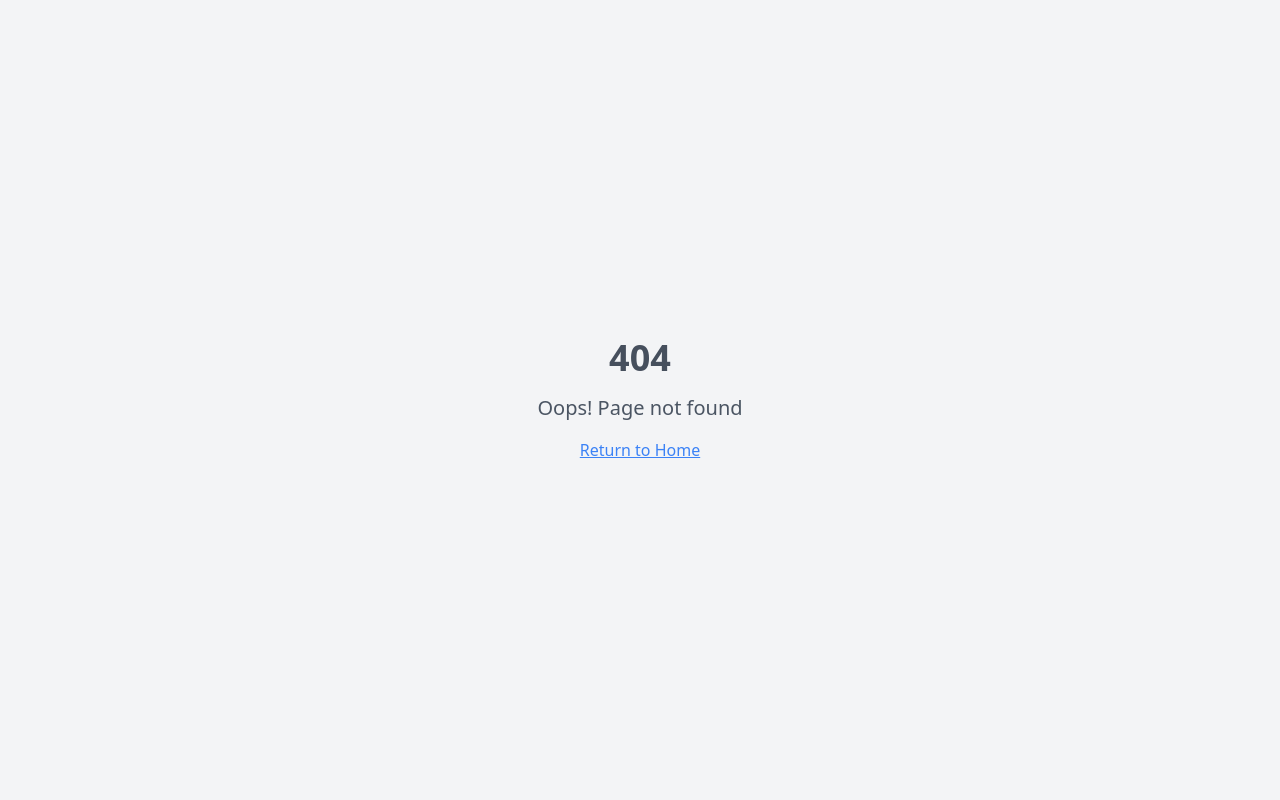
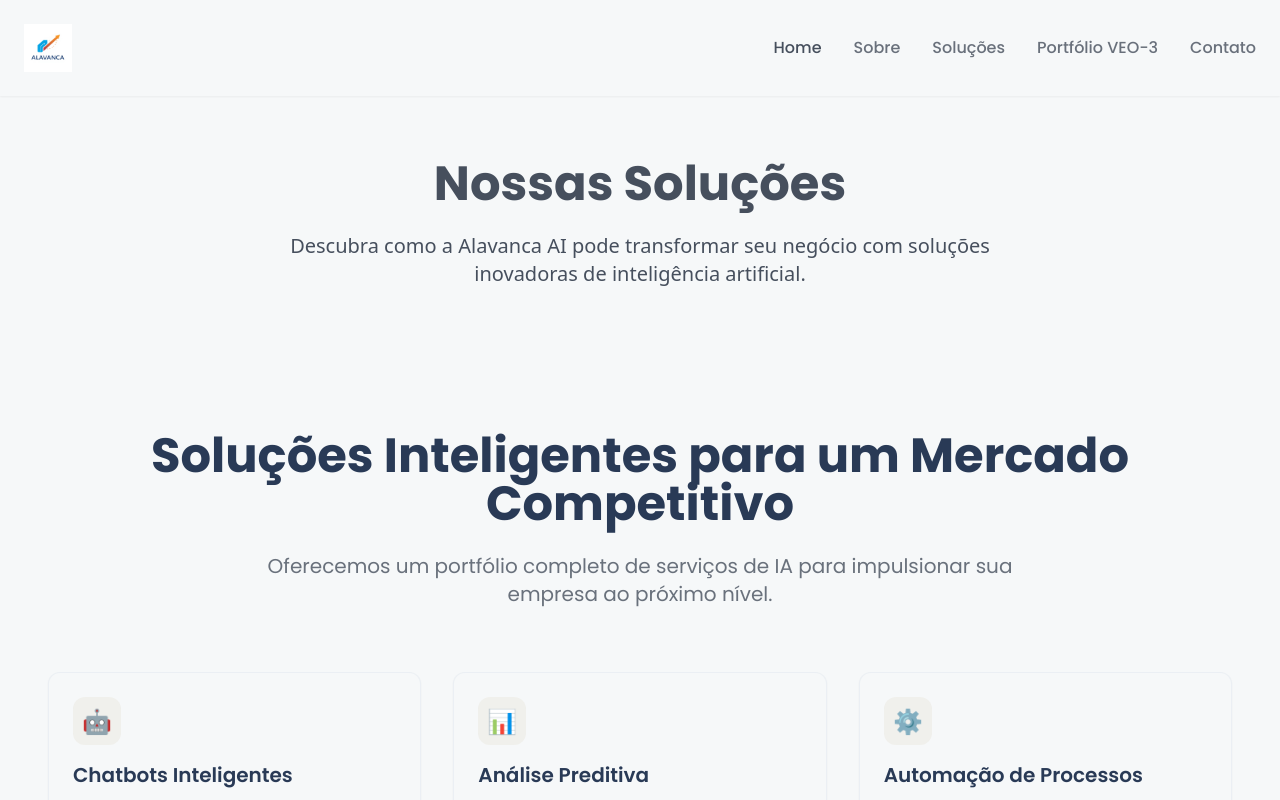
Before and after one commit to alef-tav/alavanca-ai-so-clean, a React (Vite) app: page /solutions in a window 1280 px wide. Before the commit this address had no page. Shown: the top 800 px of the page. Built offline with nearby package versions, Linux system fonts and the light colour scheme.

Commit message:
Fix logo and menu issues
The AI will update the logo across all pages to the correct version and ensure it is proportionally sized. It will also fix the menu functionality on all pages and create a new "Soluções" page, verifying that the menu works correctly on all pages, including the new one.

```diff
--- a/src/App.tsx
+++ b/src/App.tsx
@@ -5,6 +5,7 @@ import { QueryClient, QueryClientProvider } from "@tanstack/react-query";
 import { BrowserRouter, Routes, Route } from "react-router-dom";
 import Index from "./pages/Index";
 import About from "./pages/About";
+import Solutions from "./pages/Solutions";
 import Portfolio from "./pages/Portfolio";
 import Contact from "./pages/Contact";
 import Upload from "./pages/Upload";
@@ -21,6 +22,7 @@ const App = () => (
         <Routes>
           <Route path="/" element={<Index />} />
           <Route path="/about" element={<About />} />
+          <Route path="/solutions" element={<Solutions />} />
           <Route path="/portfolio" element={<Portfolio />} />
           <Route path="/upload" element={<Upload />} />
           <Route path="/contact" element={<Contact />} />
--- a/src/components/Header.tsx
+++ b/src/components/Header.tsx
@@ -1,5 +1,5 @@
 import { Button } from "@/components/ui/button";
-import logo from "@/assets/logo.png";
+import logo from "@/assets/alavanca-logo.png";
 
 const Header = () => {
   return (
@@ -10,7 +10,7 @@ const Header = () => {
             <img
               src={logo}
               alt="Alavanca AI Logo"
-              className="h-10 w-auto object-contain"
+              className="h-12 w-auto object-contain"
             />
           </div>
 
@@ -21,7 +21,7 @@ const Header = () => {
             <a href="/about" className="font-poppins text-foreground/80 hover:text-accent transition-colors font-medium">
               Sobre
             </a>
-            <a href="/#solutions" className="font-poppins text-foreground/80 hover:text-accent transition-colors font-medium">
+            <a href="/solutions" className="font-poppins text-foreground/80 hover:text-accent transition-colors font-medium">
               Soluções
             </a>
             <a href="/portfolio" className="font-poppins text-foreground/80 hover:text-accent transition-colors font-medium">
--- /dev/null
+++ b/src/pages/Solutions.tsx
@@ -0,0 +1,29 @@
+import Header from "@/components/Header";
+import Footer from "@/components/Footer";
+import SolutionsSection from "@/components/SolutionsSection";
+
+const Solutions = () => {
+  return (
+    <div className="min-h-screen">
+      <Header />
+      <main className="pt-24">
+        <section className="py-16 bg-background">
+          <div className="container mx-auto px-6">
+            <div className="text-center mb-16">
+              <h1 className="text-4xl md:text-5xl font-poppins font-bold text-foreground mb-6">
+                Nossas Soluções
+              </h1>
+              <p className="text-xl text-muted-foreground max-w-3xl mx-auto">
+                Descubra como a Alavanca AI pode transformar seu negócio com soluções inovadoras de inteligência artificial.
+              </p>
+            </div>
+            <SolutionsSection />
+          </div>
+        </section>
+      </main>
+      <Footer />
+    </div>
+  );
+};
+
+export default Solutions;
```
Also changed, not shown: src/assets/alavanca-logo.png (added).
